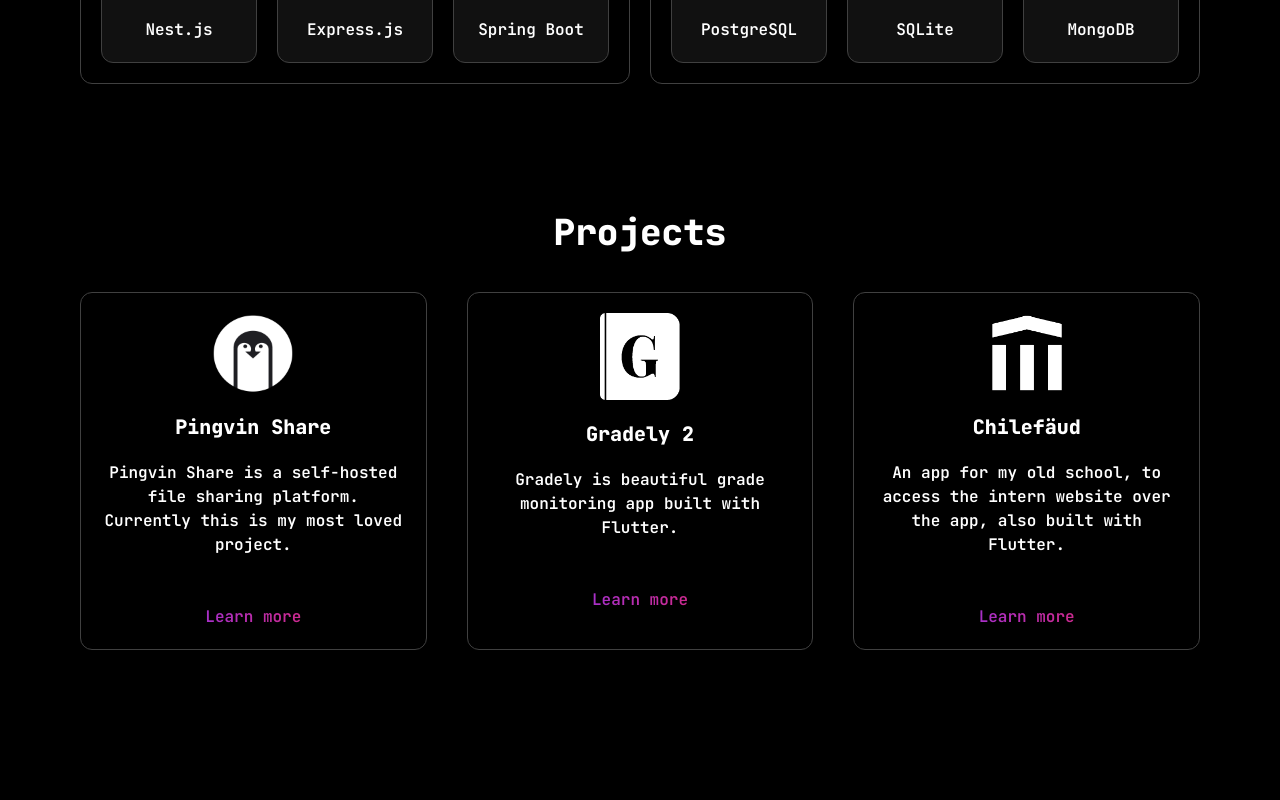
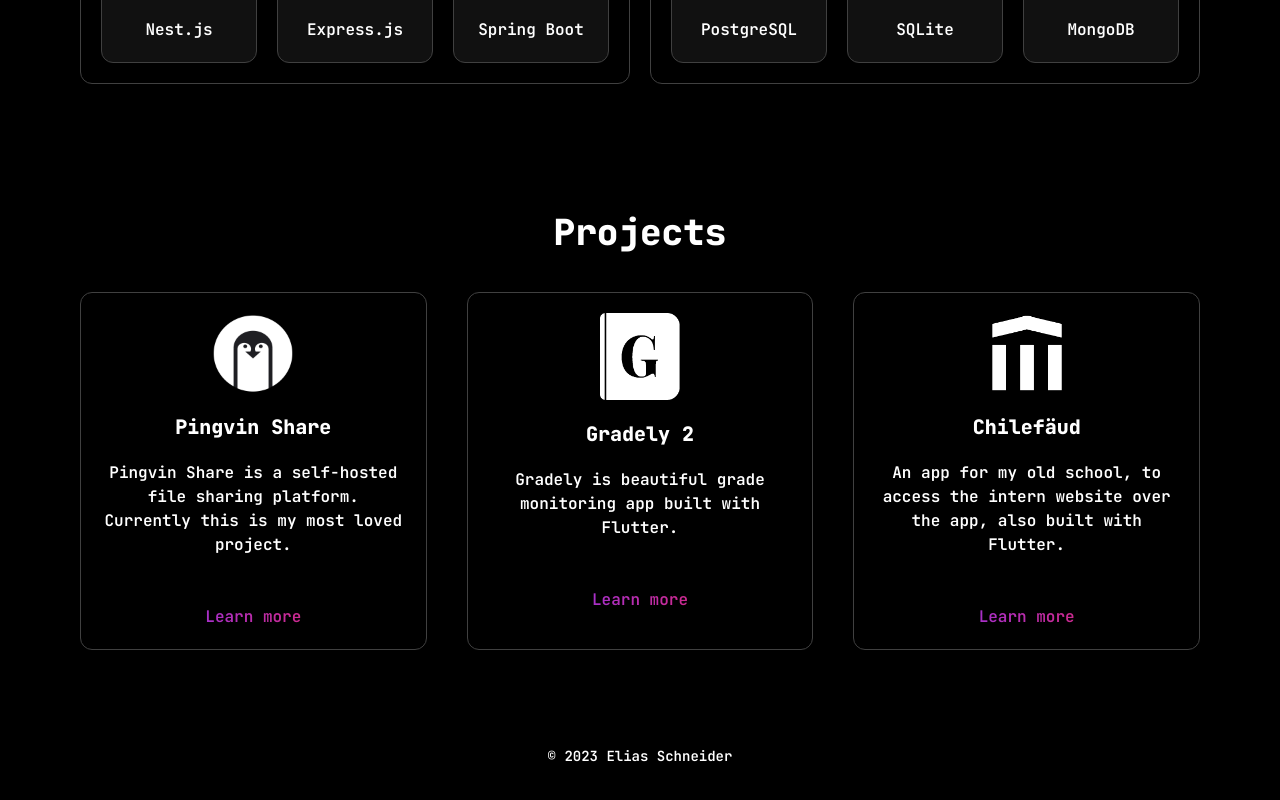
Before and after one commit to stonith404/eliasschneider.com, a Next.js app: page / in a window 1280 px wide. Shown: the part 1420-2220 px from the top of the page. Before the commit the page ends 2150 px from the top, so only its background shows below. Built offline with nearby package versions, Linux system fonts and the light colour scheme.

Commit message:
feat: add footer

```diff
--- /dev/null
+++ b/app/components/Footer.tsx
@@ -0,0 +1,9 @@
+export default function Footer() {
+  const year = new Date().getFullYear();
+
+  return (
+    <div className="container mt-24 mb-10 text-center">
+      <p className="mb-2 text-sm">© {year} Elias Schneider</p>
+    </div>
+  );
+}
--- a/app/layout.tsx
+++ b/app/layout.tsx
@@ -1,5 +1,6 @@
 import "@/styles/globals.css";
 import Script from "next/script";
+import Footer from "./components/Footer";
 import Header from "./components/Header";
 
 export default function DashboardLayout({
@@ -15,9 +16,10 @@ export default function DashboardLayout({
           href="https://cdn.jsdelivr.net/gh/devicons/devicon@v2.15.1/devicon.min.css"
         />
       </head>
-      <body className="mb-20">
+      <body>
         <Header />
         <div className="container">{children}</div>
+        <Footer />
       </body>
       <Script
         defer
```
